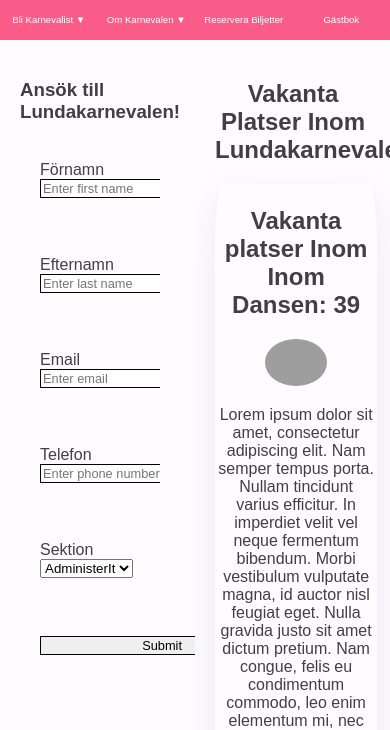
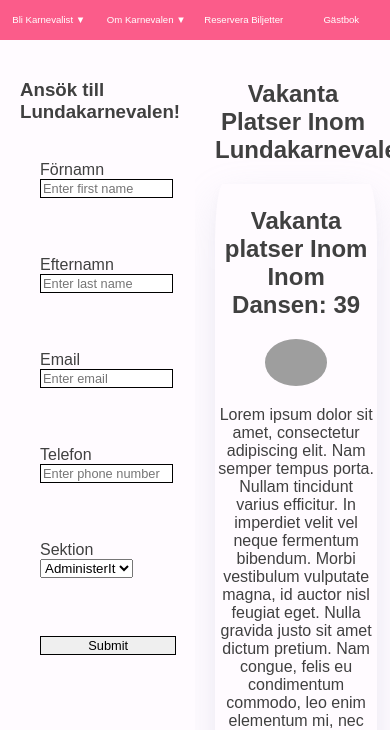
Before and after one commit to Vattenkruka/wuKarnevalen, a PHP site: the page made by ansök.html in a window 390 px wide; the page is wider, and only the part inside the window is pictured. Shown: the part 37-767 px from the top of that part. Run offline with PHP 8.4, Linux system fonts and the light colour scheme; grey boxes are pictures that could not be loaded.

Commit message:
Update style.css

```diff
--- a/css/style.css
+++ b/css/style.css
@@ -397,28 +397,30 @@ header .img-logga{
 	width:50%;
 }
 .box-2-ansök{
-	float:left;
 }
 
-form{
-	width:90%;
+form {
+	width:100%;
 	height:auto;
 	font-size:100%;
 }
 input{
-	width:175%;
+	width:110%;
 	font-size:80%;
 	border:1px solid;
 }
 .submitbtn{
-	width:20%;
+	width:10%;
+	margin-left: auto;
+    margin-right: auto;
 }
 }
+
 
 /*---Submitknapp-form-Ansök--- */
 
 .submitbtn{
-	width:100%;
+	width:80%;
 	margin-left: auto;
     margin-right: auto;
 }
```
